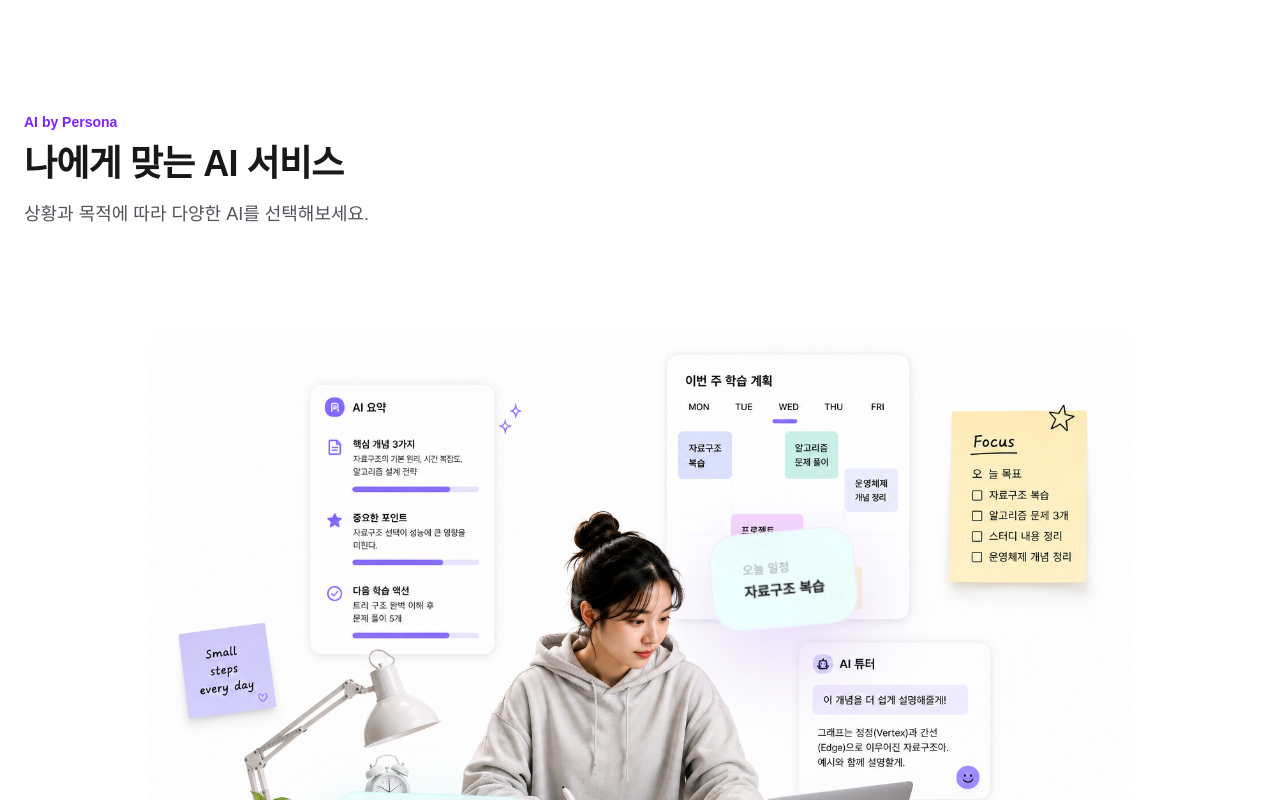
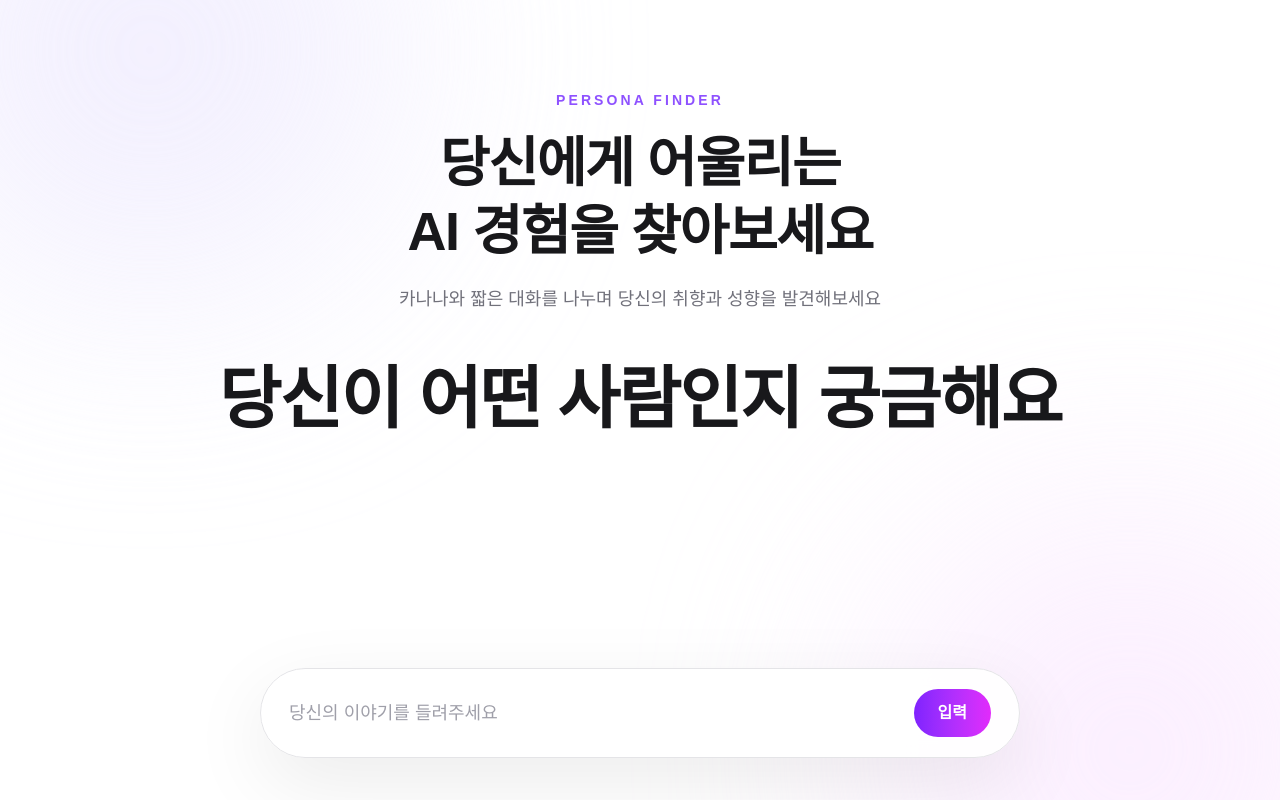
Before and after one commit to kinosms/aihub, a Next.js app: page / in a window 1280 px wide. Shown: the part 800-1600 px from the top of the page. Built offline with nearby package versions, Linux system fonts and the light colour scheme.

Commit message:
Add Kanana landing page interactions and news carousel

```diff
--- a/app/page.tsx
+++ b/app/page.tsx
@@ -1,7 +1,7 @@
 'use client'
 
-import { useEffect, useState } from 'react'
-import { motion } from 'framer-motion'
+import { useEffect, useRef, useState } from 'react'
+import { motion, AnimatePresence } from 'framer-motion'
 
 
 
@@ -10,6 +10,26 @@ import { motion } from 'framer-motion'
 export default function AIHubLandingPage() {
   const [loading, setLoading] = useState(false)
   const [showSummary, setShowSummary] = useState(false)
+  const questions = [
+
+  '당신이 어떤 사람인지 궁금해요',
+
+  '하루 중 가장 몰입되는 순간은 언제인가요?',
+
+  '요즘 가장 자주 찾게 되는 건 무엇인가요?',
+
+  '혼자 있는 시간이 더 편한가요,\n사람들과 어울리는 시간이 더 즐거운가요?'
+
+]
+  const [step, setStep] = useState(0)
+  const [input, setInput] = useState('')
+  const chatRef = useRef<HTMLDivElement>(null)
+  const [submitting, setSubmitting] = useState(false)
+  const [messages, setMessages] = useState<any[]>([])
+  const [currentQuestion, setCurrentQuestion] = useState(questions[0])
+  const [showCenterQuestion, setShowCenterQuestion] = useState(true)
+  const [completed, setCompleted] = useState(false)
+  const inputRef = useRef<HTMLInputElement>(null)
   const handleSummary = () => {
 
     setLoading(true)
@@ -23,6 +43,96 @@ export default function AIHubLandingPage() {
     }, 2200)
 
   }
+const handleSubmit = () => {
+
+  // 중복 입력 방지
+  if (submitting) return
+
+  const currentInput = input.trim()
+
+  // 빈 입력 방지
+  if (!currentInput) return
+
+  setSubmitting(true)
+
+  // 현재 질문 + 사용자 답변 저장
+  setMessages(prev => [
+    ...prev,
+    {
+      type: 'question',
+      text: currentQuestion
+    },
+    {
+      type: 'answer',
+      text: currentInput
+    }
+  ])
+
+  // 입력창 초기화
+  setInput('')
+
+  // 다음 질문 이동
+  if (step < questions.length - 1) {
+
+    setTimeout(() => {
+
+      setCurrentQuestion(
+        questions[step + 1]
+      )
+
+      setStep(prev => prev + 1)
+
+      setSubmitting(false)
+
+    }, 500)
+
+  } else {
+
+    setTimeout(() => {
+
+  setCompleted(true)
+
+  setSubmitting(false)
+
+}, 700)
+
+// 완료 메시지 충분히 보여준 뒤 이동
+
+setTimeout(() => {
+
+  document
+
+    .getElementById('persona-section')
+
+    ?.scrollIntoView({
+
+      behavior: 'smooth'
+
+    })
+
+}, 2200)
+
+// 초기화
+
+setTimeout(() => {
+
+  setMessages([])
+
+  setStep(0)
+
+  setCurrentQuestion(questions[0])
+
+  setCompleted(false)
+
+  setInput('')
+
+}, 4200)
+
+  }
+
+}
+
+
   const personaCards = [
     {
       title: '학생을 위한 AI',
@@ -68,6 +178,60 @@ export default function AIHubLandingPage() {
     return () => window.removeEventListener('scroll', handleScroll)
 
   }, [])
+
+
+useEffect(() => {
+
+  if (chatRef.current) {
+
+    chatRef.current.scrollTo({
+
+      top: chatRef.current.scrollHeight,
+
+      behavior: 'smooth'
+
+    })
+
+  }
+
+}, [messages])
+
+
+
+useEffect(() => {
+
+  window.scrollTo(0, 0)
+
+}, [])
+
+useEffect(() => {
+
+  const handleScroll = () => {
+
+    setShowHeader(window.scrollY > 80)
+
+  }
+
+  window.addEventListener('scroll', handleScroll)
+
+  return () => window.removeEventListener('scroll', handleScroll)
+
+}, [])
+
+
+
+
+  useEffect(() => {
+
+  // 첫 진입시엔 포커스 금지
+
+  if(step === 0 && messages.length === 0) return
+
+  inputRef.current?.focus()
+
+}, [step, messages])
+
+
 
   return (
     <div className="w-full min-h-screen bg-white text-zinc-900">
@@ -125,7 +289,7 @@ export default function AIHubLandingPage() {
       </header>
 
       {/* Hero Section */}
-      {/* Hero Section */}
+
 <section className="relative h-screen overflow-hidden">
 
   {/* Full Visual Area */}
@@ -208,8 +372,20 @@ export default function AIHubLandingPage() {
 
         <div className="flex flex-wrap gap-4">
 
-          <button className="px-7 py-4 rounded-2xl bg-white text-black font-semibold hover:scale-[1.02] transition">
-            AI 체험하기
+          <button onClick={() => {
+
+            document
+
+              .getElementById('persona-finder')
+
+              ?.scrollIntoView({
+
+                behavior: 'smooth'
+
+              })
+
+}}className="px-7 py-4 rounded-2xl bg-white text-black font-semibold hover:scale-[1.02] transition">
+            페르소나 발견하기
           </button>
 
           <button className="px-7 py-4 rounded-2xl border border-white/20 bg-white/10 backdrop-blur text-white font-semibold hover:bg-white/20 transition">
@@ -224,20 +400,402 @@ export default function AIHubLandingPage() {
 
 </section>
 
+
+
+
+
+
+
+
+
+<section
+  id="persona-finder"
+  className="
+    relative
+    h-screen
+    bg-white
+    overflow-hidden
+  "
+>
+
+  {/* BACKGROUND */}
+  <div className="absolute inset-0 overflow-hidden">
+
+    <div
+      className="
+        absolute
+        top-[-200px]
+        left-[-100px]
+        w-[500px]
+        h-[500px]
+        rounded-full
+        bg-violet-100
+        blur-[120px]
+        opacity-70
+      "
+    />
+
+    <div
+      className="
+        absolute
+        bottom-[-200px]
+        right-[-100px]
+        w-[500px]
+        h-[500px]
+        rounded-full
+        bg-fuchsia-100
+        blur-[120px]
+        opacity-70
+      "
+    />
+
+  </div>
+
+  {/* HEADER */}
+  <div className="absolute top-[90px] left-1/2 -translate-x-1/2 z-20 text-center">
+
+    <div className="text-sm font-bold tracking-[0.22em] text-violet-500 mb-5">
+      PERSONA FINDER
+    </div>
+
+    <h2 className="text-[54px] font-black tracking-tight text-zinc-900 leading-tight mb-5">
+      당신에게 어울리는
+      <br />
+      AI 경험을 찾아보세요
+    </h2>
+
+    <p className="text-zinc-500 text-lg leading-relaxed">
+      카나나와 짧은 대화를 나누며
+      당신의 취향과 성향을 발견해보세요
+    </p>
+
+  </div>
+
+  {/* RIGHT CHAT HISTORY */}
+  <div
+    ref={chatRef}
+    className="
+      absolute
+      right-[70px]
+      top-[240px]
+      w-[360px]
+      h-[48vh]
+      overflow-y-auto
+      opacity-45
+      pr-2
+      z-0
+      scrollbar-hide
+    "
+  >
+
+    <div className="space-y-5">
+
+      {messages
+
+
+      .map((msg, index) => (
+
+        <motion.div
+          key={index}
+          initial={{
+            opacity: 0,
+            x: msg.type === 'question' ? -20 : 20,
+            y: 10
+          }}
+          animate={{
+            opacity: 1,
+            x: 0,
+            y: 0
+          }}
+          transition={{
+            duration: 0.45
+          }}
+          className={`
+            flex
+            ${msg.type === 'question'
+              ? 'justify-start'
+              : 'justify-end'}
+          `}
+        >
+
+          <div
+            className={`
+              max-w-[85%]
+              rounded-[24px]
+              px-5
+              py-4
+              text-[15px]
+              leading-[1.7]
+              whitespace-pre-line
+              shadow-sm
+              backdrop-blur
+              ${msg.type === 'question'
+                ? 'bg-white border border-zinc-200 text-zinc-900'
+                : 'bg-violet-600 text-white'}
+            `}
+          >
+
+            {msg.type === 'question' && (
+
+              <div className="text-[11px] font-bold text-violet-500 mb-2 tracking-[0.14em]">
+                KANANA
+              </div>
+
+            )}
+
+            {msg.text}
+
+          </div>
+
+        </motion.div>
+
+      ))}
+
+    </div>
+
+  </div>
+
+  {/* CENTER QUESTION */}
+  <div
+    className="
+      absolute
+      left-1/2
+      top-1/2
+      -translate-x-1/2
+      -translate-y-1/2
+      w-full
+      px-10
+      z-20
+      pointer-events-none
+    "
+  >
+
+    <AnimatePresence mode="wait">
+
+      {!completed && showCenterQuestion && (
+
+        <motion.div
+          key={currentQuestion}
+          initial={{
+            opacity: 0,
+            y: 50,
+            scale: 0.96
+          }}
+          animate={{
+            opacity: 1,
+            y: 0,
+            scale: 1
+          }}
+          exit={{
+            opacity: 0,
+            y: -50,
+            scale: 0.96
+          }}
+          transition={{
+            duration: 0.55
+          }}
+          className="
+            text-center
+            whitespace-pre-line
+          "
+        >
+
+          <div
+            className="
+              text-[68px]
+              font-black
+              leading-[1.14]
+              tracking-tight
+              text-zinc-900
+            "
+          >
+            {currentQuestion}
+          </div>
+
+        </motion.div>
+
+      )}
+
+      {completed && (
+
+        <motion.div
+          initial={{
+            opacity: 0,
+            scale: 0.96
+          }}
+          animate={{
+            opacity: 1,
+            scale: 1
+          }}
+          transition={{
+            duration: 0.6
+          }}
+          className="text-center"
+        >
+
+          <div
+            className="
+              text-[72px]
+              font-black
+              tracking-tight
+              text-zinc-900
+              mb-6
+            "
+          >
+            당신의 페르소나를 찾았어요
+          </div>
+
+          <div className="text-zinc-500 text-2xl leading-relaxed">
+            카나나가 당신에게 어울리는
+            <br />
+            AI 경험을 준비했어요
+          </div>
+
+        </motion.div>
+
+      )}
+
+    </AnimatePresence>
+
+  </div>
+
+  {/* INPUT */}
+  {!completed && (
+
+    <div
+      className="
+        absolute
+        bottom-[42px]
+        left-1/2
+        -translate-x-1/2
+        w-[760px]
+        z-30
+      "
+    >
+
+      <div
+        className="
+          flex
+          items-center
+          gap-4
+          rounded-full
+          border
+          border-zinc-200
+          bg-white/90
+          backdrop-blur-xl
+          px-7
+          py-5
+          shadow-[0_25px_80px_rgba(0,0,0,0.08)]
+        "
+      >
+
+        <input
+          ref={inputRef}
+          value={input}
+          onChange={(e) => setInput(e.target.value)}
+          onKeyDown={(e) => {
+
+  // 한글 조합 중이면 무시
+
+  if (e.nativeEvent.isComposing) return
+
+  if (e.key === 'Enter') {
+
+    e.preventDefault()
+
+    handleSubmit()
+
+  }
+
+}}
+          placeholder="당신의 이야기를 들려주세요"
+          className="
+            flex-1
+            bg-transparent
+            outline-none
+            text-[18px]
+            text-zinc-900
+            placeholder:text-zinc-400
+          "
+        />
+
+        <button
+          onClick={handleSubmit}
+          className="
+            px-6
+            py-3
+            rounded-full
+            bg-gradient-to-r
+            from-violet-600
+            to-fuchsia-500
+            text-white
+            font-semibold
+            hover:scale-[1.03]
+            transition
+          "
+        >
+          입력
+        </button>
+
+      </div>
+
+    </div>
+
+  )}
+
+</section>
+
+
+
+
+
+
+
+
+
+
+
+
+
+
+
+
+
+
+
+
+
+
+
+
+
+
+
+
+
+
+
+
       {/* Persona Cards */}
-      <section className="max-w-7xl mx-auto px-6 py-28">
-        <div className="flex items-end justify-between mb-12">
+     <section
+
+        id="persona-section"
+
+        className="max-w-7xl mx-auto px-6 py-21"
+
+      >
+        <div className="flex items-end justify-between">
           <div>
             <div className="text-sm font-semibold text-violet-600 mb-3">
               AI by Persona
             </div>
 
             <h2 className="text-4xl font-black tracking-tight mb-4">
-              나에게 맞는 AI 서비스
+              나에게 맞는 카나나 서비스
             </h2>
 
             <p className="text-zinc-600 text-lg">
-              상황과 목적에 따라 다양한 AI를 선택해보세요.
+              상황과 목적에 따라 다양한 카나나 서비스를 선택해보세요.
             </p>
           </div>
         </div>
@@ -257,12 +815,41 @@ export default function AIHubLandingPage() {
         ">
 
           {/* STUDENT PERSONA */}
-          <div className="
+          <div
+
+  onClick={() => {
+
+    document
+
+      .getElementById('scenario-section')
+
+      ?.scrollIntoView({
+
+        behavior: 'smooth'
+
+      })
+
+  }}
+
+  className="
+
     relative
+
     min-w-[980px]
-            h-[760px]
+
+    h-[720px]
+
     flex-shrink-0
-          ">
+
+    cursor-pointer
+
+    transition
+
+    hover:scale-[1.01]
+
+  "
+
+>
 
             {/* IMAGE */}
             <img
@@ -368,7 +955,7 @@ export default function AIHubLandingPage() {
 
               className="
                 absolute
-                top-[500px]
+                top-[300px]
                 left-[180px]
                 bg-cyan-50/90
                 backdrop-blur-xl
@@ -393,12 +980,12 @@ export default function AIHubLandingPage() {
             {/* TEXT */}
             <div className="
               absolute
-              left-10
-              bottom-10
+              left-4
+              bottom-8
               z-10
             ">
 
-              <div className="text-5xl font-black mb-3">
+              <div className="text-[45px] font-black mb-1">
                 학생을 위한 AI
               </div>
 
@@ -417,7 +1004,7 @@ export default function AIHubLandingPage() {
 
 
     {/* Service Curation Section */}
-    <section className="w-full bg-white py-20 overflow-hidden">
+    <section id="scenario-section" className="w-full bg-white py-20 overflow-hidden">
 
   {/* MAIN LAYOUT */}
   <div
@@ -533,7 +1120,7 @@ export default function AIHubLandingPage() {
           className="
             absolute
             top-[58px]
-            left-[165px]
+            left-[105px]
             w-[70px]
             border-t-2
             border-dashed
@@ -552,6 +1139,10 @@ export default function AIHubLandingPage() {
           overflow-hidden
           shadow-md
           mb-5
+          transition-all
+          duration-300
+          hover:scale-[1.3]
+          hover:shadow-[0_18px_50px_rgba(124,58,237,0.18)]
         "
       >
         <img
@@ -590,6 +1181,10 @@ export default function AIHubLandingPage() {
           p-5
           shadow-sm
           min-h-[180px]
+          transition-all
+          duration-300
+          hover:scale-[1.3]
+          hover:shadow-[0_20px_60px_rgba(124,58,237,0.12)]
         "
       >
 
```
Lines whose indentation alone changed are shown as unchanged.
